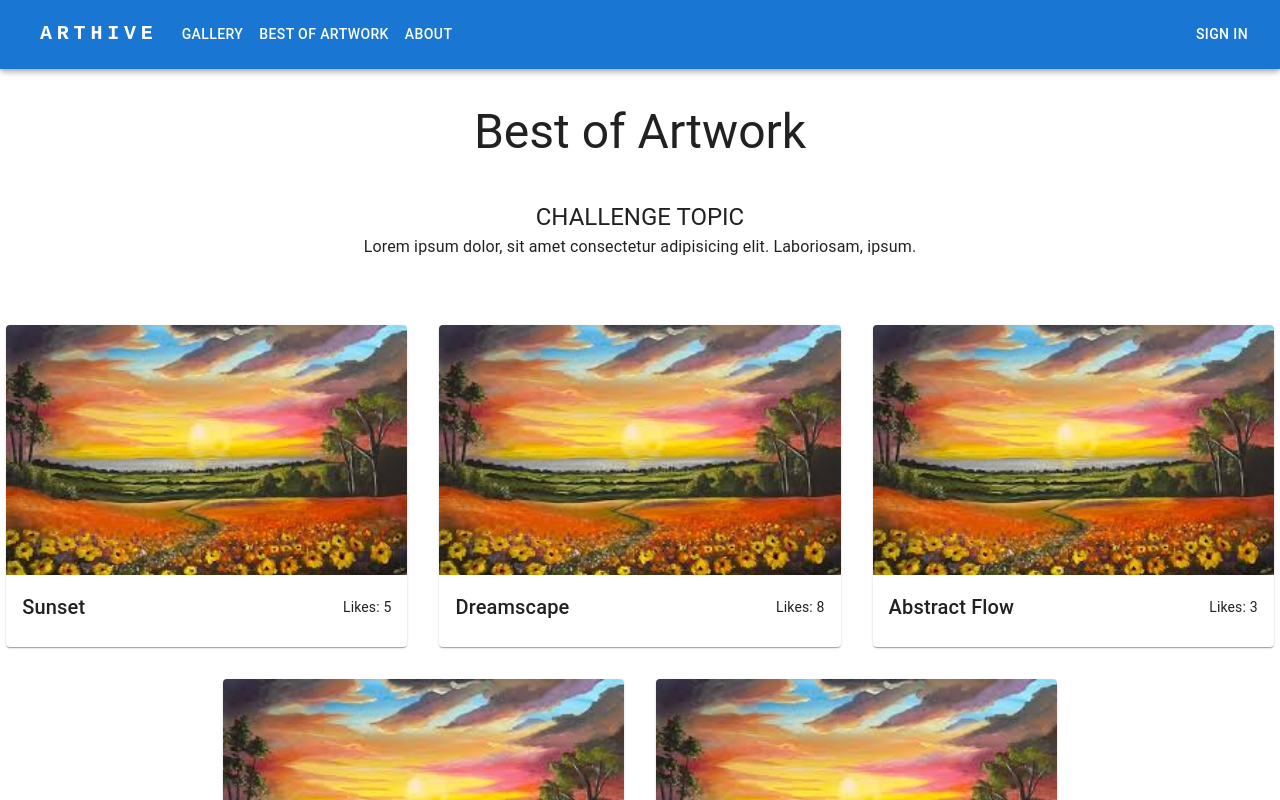
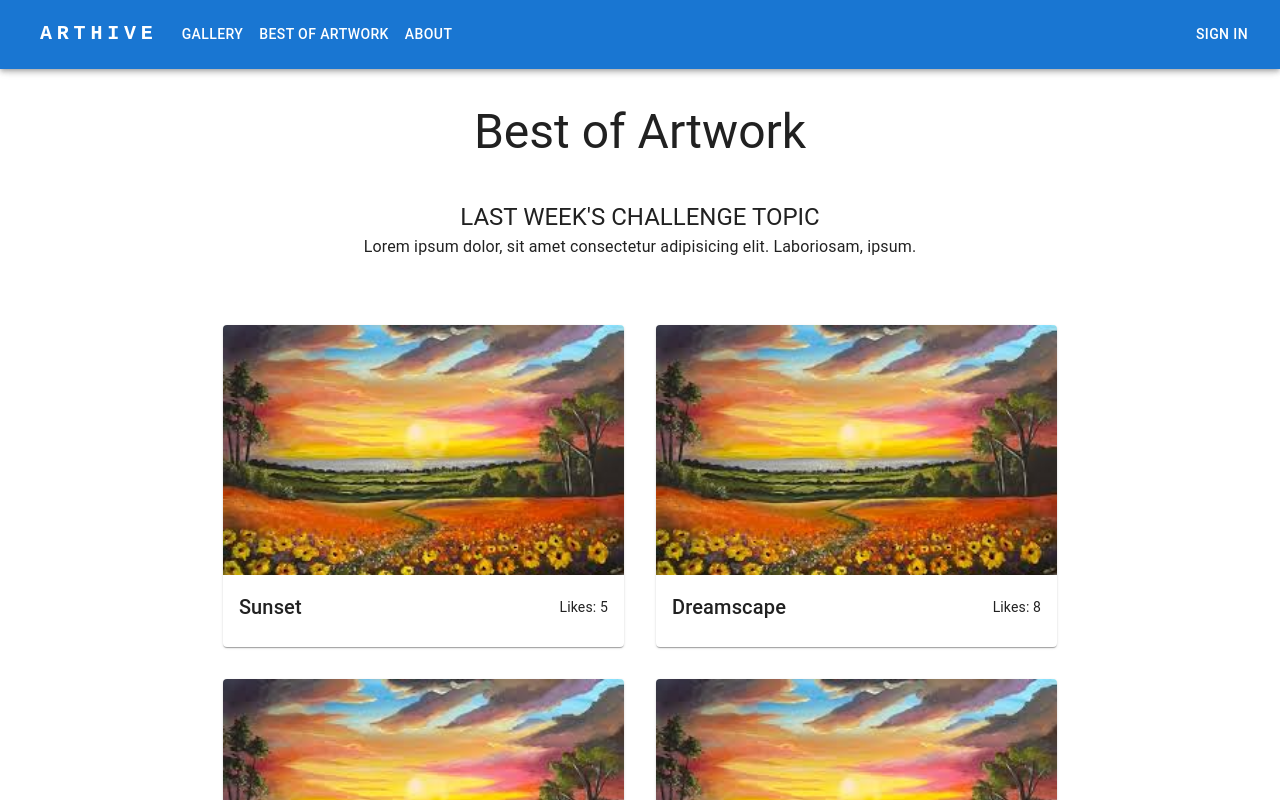
Before and after one commit to Code-the-Dream-School/jj-practicum-team-4-front, a React (Vite) app: page /best-of-artwork in a window 1280 px wide. Shown: the top 800 px of the page. Built offline with nearby package versions, Linux system fonts and the light colour scheme; some icons are missing.

Commit message:
Update sub heading text.

```diff
--- a/src/pages/BestOfArtwork.jsx
+++ b/src/pages/BestOfArtwork.jsx
@@ -53,7 +53,7 @@ export default function BestOfArtwork() {
           textTransform="uppercase"
           align="center"
         >
-          challenge topic
+          last week's challenge topic
         </Typography>
         <Typography
           variant="subtitle1"
@@ -68,7 +68,7 @@ export default function BestOfArtwork() {
           spacing={4}
           justifyContent="center"
           alignItems="center"
-          sx={{ mt: 8 }}
+          sx={{ mt: 8, mx: 5 }}
         >
           {artworks.map((art) => (
             <Grid item xs={12} sm={6} md={4} key={art.id}>
```
